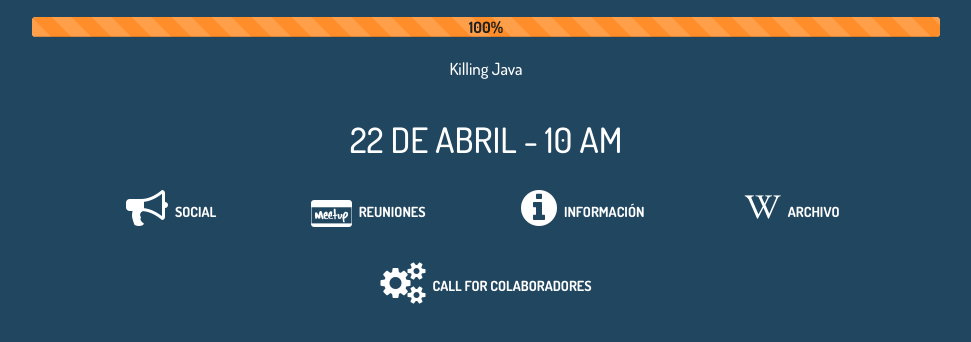
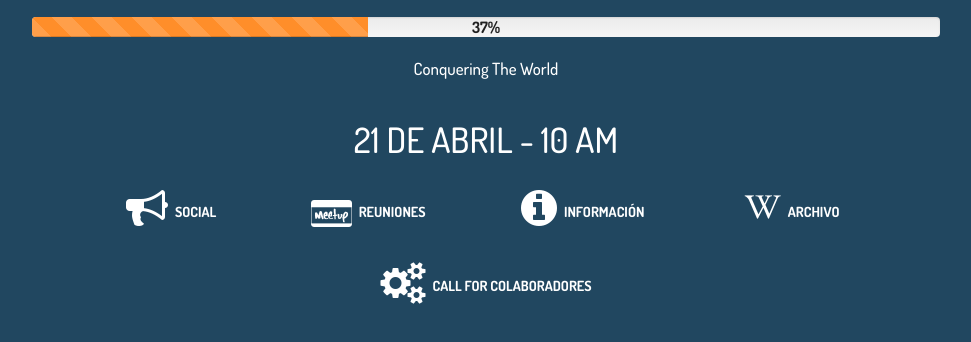
Before and after one commit to FlisolCaba/flisol_countdown, a plain HTML site: page index.html in a window 1280 px wide. Shown: the part 422-764 px from the top of the page, without its empty margins (154-1125 px from the left). Drawn offline with Linux system fonts and the light colour scheme.

Commit message:
Update to 2018
Add some extra phrases.

```diff
--- a/index.html
+++ b/index.html
@@ -3,9 +3,16 @@
 
 <head>
   <meta charset="utf-8">
+
   <title>FLISoL - Festival Latinoamericano de Instalación de Software Libre</title>
-  <meta name="description" content="">
+  <meta name="description" content="FLISoL 2018, Sede CABA">
   <meta name="viewport" content="width=device-width, initial-scale=1">
+  <meta property="og:title" content="FLISoL - CABA - 2018" />
+  <meta property="og:type" content="website" />
+  <meta property="og:url" content="https://caba.flisol.org.ar" />
+  <meta property="og:image" content="https://caba.flisol.org.ar/static/images/flisol.png" />
+  <meta property="og:description" content="Festival Latinoamericano de Instalación de Software Libre, Sede CABA, 2018" />
+  <meta property="og:locale" content="es_AR" />
 
   <link rel="shortcut icon" href="static/images/favicon.png">
 
@@ -43,7 +50,7 @@
     </div>
     <div class="row text-primary-color">
       <div class="col-xs-12 col-sm-12  col-md-12 col-lg-12 texto center">
-        <h1>22 de Abril - 10 am</h1>
+        <h1>21 de Abril - 10 am</h1>
       </div>
     </div>
     <div class="row text-primary-color">
@@ -63,7 +70,7 @@
           </li>
           <li>
             <i class="fa fa-wikipedia-w fa-2x"></i>
-            <span class="texto space"><a href="http://wiki.cafelug.org.ar/index.php/Flisol/2017">Archivo</a></span>
+            <span class="texto space"><a href="http://wiki.cafelug.org.ar/index.php/Flisol/2018">Archivo</a></span>
           </li>
         </ul>
       </div>
@@ -73,7 +80,7 @@
         <ul class="nav nav-justified center">
           <li>
             <i class="fa fa-cogs fa-3x"></i>
-            <span class="texto space"><a href="http://wiki.cafelug.org.ar/index.php/Flisol/2017/Recursos/CallForColaboradores">Call for Colaboradores</a></span>
+            <span class="texto space"><a href="http://wiki.cafelug.org.ar/index.php/Flisol/2018/Recursos/CallForColaboradores">Call for Colaboradores</a></span>
           </li>
         </ul>
       </div>
--- a/static/js/main.js
+++ b/static/js/main.js
@@ -31,7 +31,7 @@ var frases = [
   "Stealing Hard Drives",
   "Conquering The World",
   "Reviewing Conquering Plans",
-  "Talking With The MiTM",
+  "Talking With The MitM",
   "Restoring btrfs",
   "Defragmenting Hard Drives",
   "Migrating Flux Capacitor",
@@ -45,7 +45,11 @@ var frases = [
   "Tweeting From A Dumb Printer",
   "Overheating Printers",
   "Preparing <s>Printers</s> Computers",
-  "Hiring Microsoft Experts"
+  "Hiring Microsoft Experts",
+  "Building Flisolator",
+  "Debugging eventoL",
+  "Exploiting Spectre While You Read This",
+  "Mining Bitcoins With Your Browser"
 ];
 
 function updateProgress(percentage) {
@@ -54,8 +58,8 @@ function updateProgress(percentage) {
 }
 
 function animateUpdate() {
-  var start = new Date(Date.UTC(2017, 0, 1, 0, 0, 0, 0));
-  var end = new Date(Date.UTC(2017, 3, 22, 10, 0, 0, 0));
+  var start = new Date(Date.UTC(2018, 0, 1, 0, 0, 0, 0));
+  var end = new Date(Date.UTC(2018, 4, 21, 10, 0, 0, 0));
   var maxTime = end.getTime() - start.getTime();
   var timeoutVal = Math.floor(maxTime / 100);
 
```
Also changed, not shown: 1 other file.
